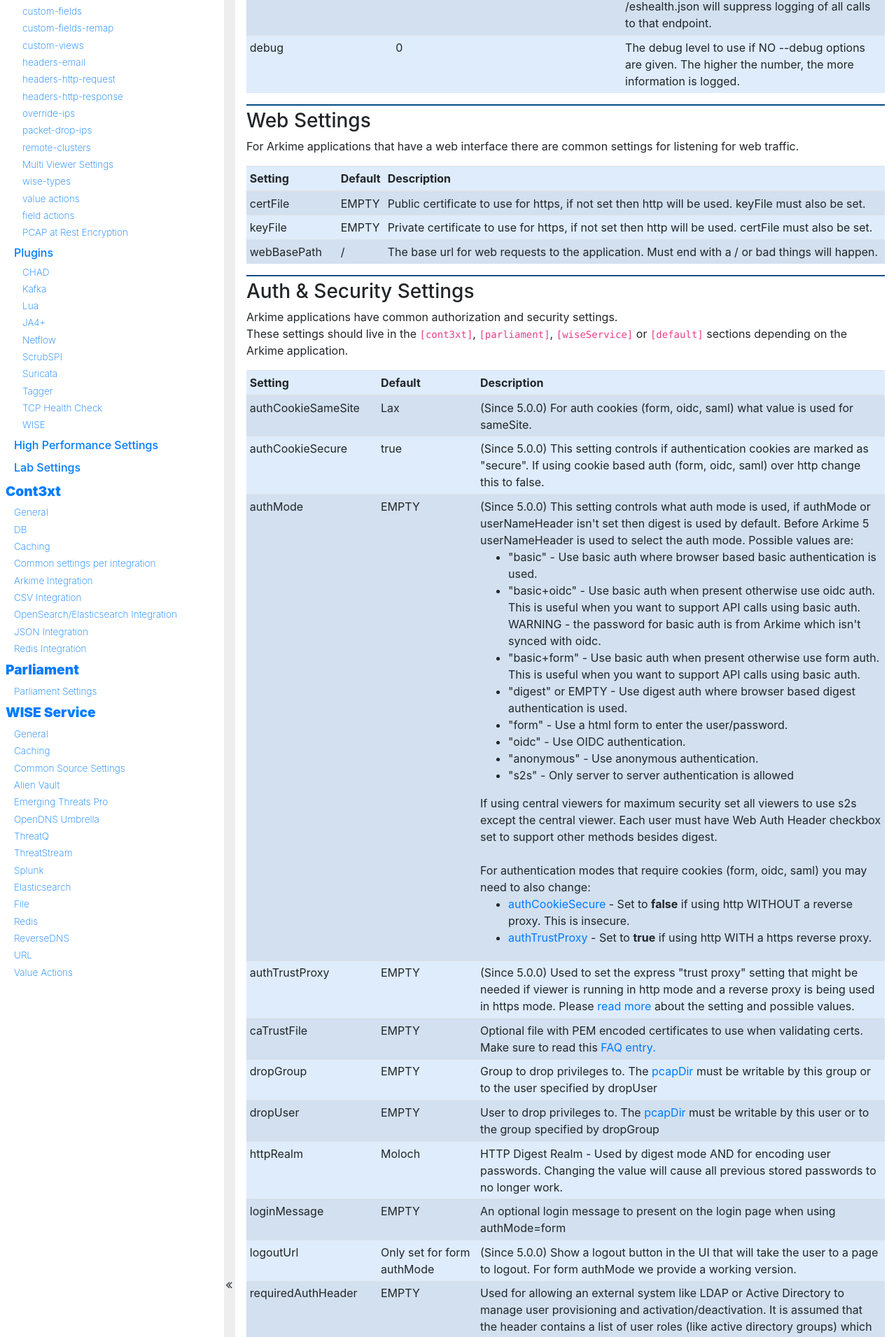
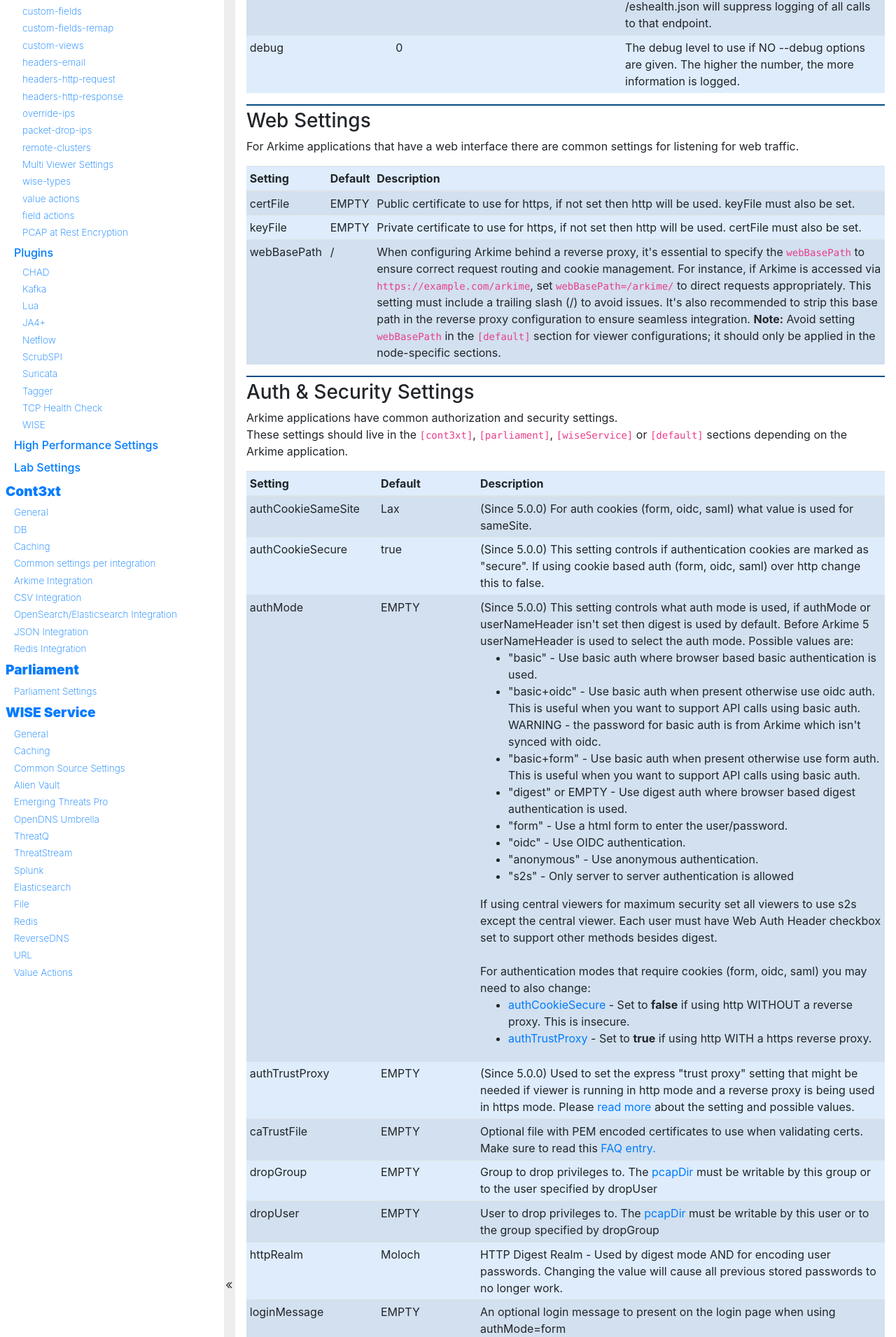
Before and after one commit to arkime/arkimeweb, a Jekyll site: the page built from settings.html, in a window 1280 px wide. Shown: the part 700-2611 px from the top of the page at 70% size. Built offline with Jekyll 4.4.1, drawn with Linux system fonts in a browser that asks for light colours; some of the changed text lies outside the part shown.

Commit message:
webBasePath improvements

```diff
--- a/_data/settings/viewer.yml
+++ b/_data/settings/viewer.yml
@@ -112,14 +112,6 @@
       This shouldn't be needed anymore, but it allows you to over load both the host and port for talking to a remote node.
       See <a href="/faq#error-couldn-t-connect-to-remote-viewer-only-displaying-spi-data">How do viewers find each other</a>.
       It is much better to use FQDNs on capture nodes, or start capture with the --host option.
-
-  - key: webBasePath
-    value: "/"
-    text: |
-      The base url for Arkime web requests.
-      Must end with a / or bad things will happen.
-      This setting is meant to be used when using a reverse proxy talking to multiviewer or central viewers.
-      Do not set in the [default] section, only in a section that matches the node name of the multiviewer/central viewer.
 
   - key: arkimeWebURL
     value: "http[s]://hostName:[viewPort]/[webBasePath]"
--- a/_data/shared/web.yml
+++ b/_data/shared/web.yml
@@ -10,8 +10,11 @@
   - key: webBasePath
     value: "/"
     text: |
-      The base url for web requests to the application.
-      Must end with a / or bad things will happen.
+      When configuring Arkime behind a reverse proxy, it's essential to specify the <code>webBasePath</code> to ensure correct request routing and cookie management.
+      For instance, if Arkime is accessed via <code>https://example.com/arkime</code>, set <code>webBasePath=/arkime/</code> to direct requests appropriately.
+      This setting must include a trailing slash (/) to avoid issues.
+      It's also recommended to strip this base path in the reverse proxy configuration to ensure seamless integration.
+      <strong>Note:</strong> Avoid setting <code>webBasePath</code> in the <code>[default]</code> section for viewer configurations; it should only be applied in the node-specific sections.
 
   - key: certFile
     value: EMPTY
```
